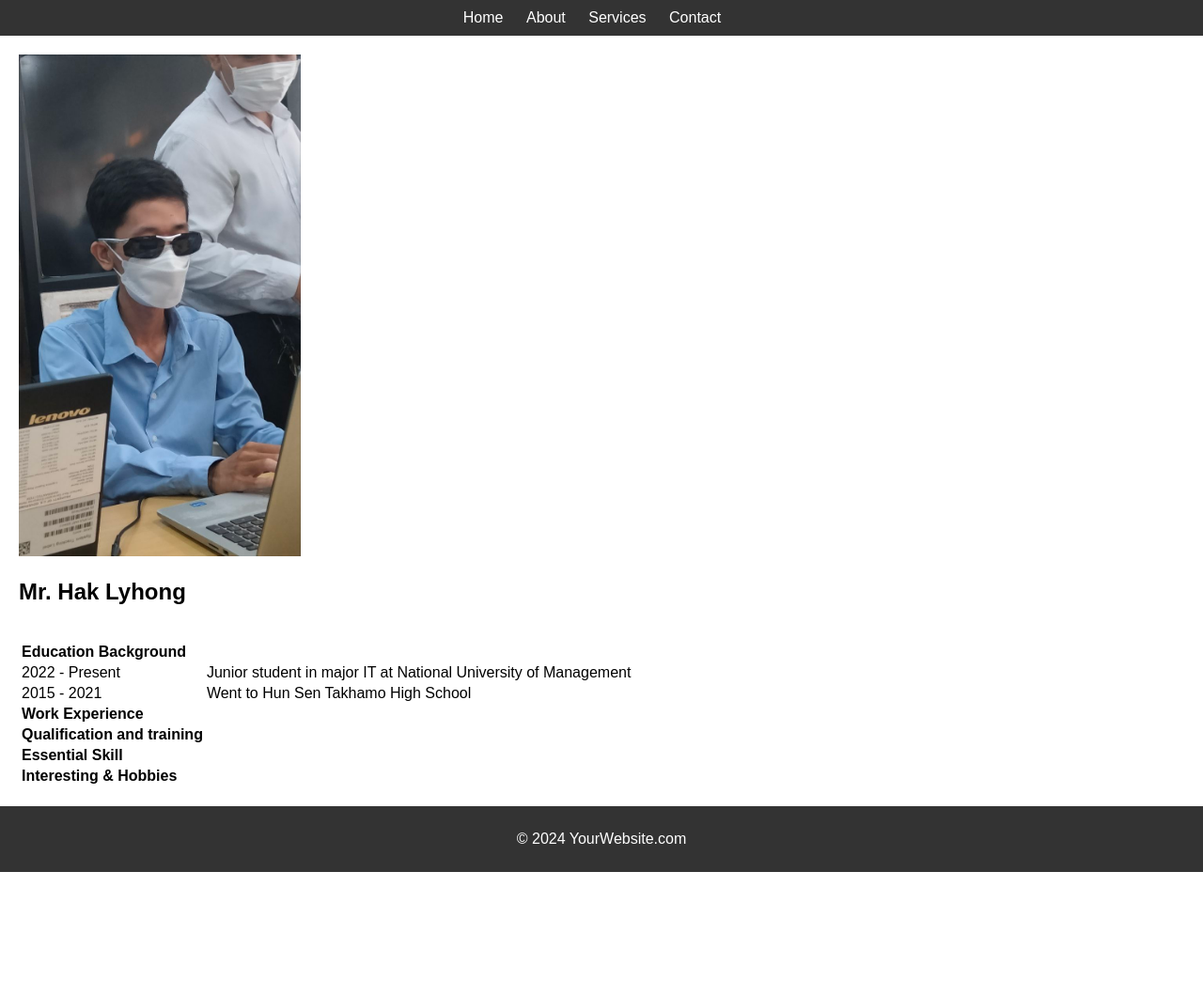
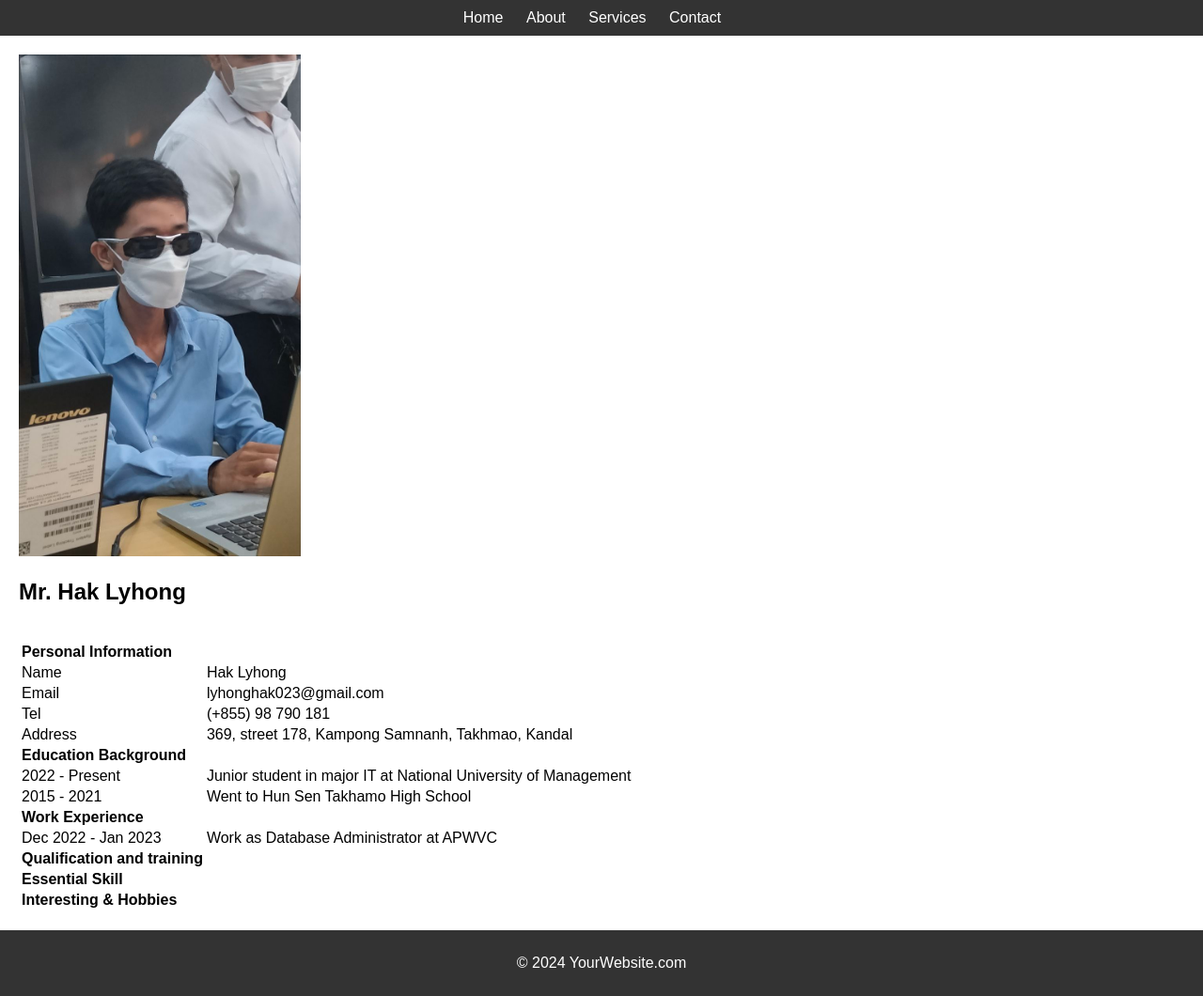
Before and after one commit to Hak-Lyhong/MyWebDevelop1, a plain HTML site: page about.html in a window 1280 px wide. Shown: the whole page at 94% size. Before the commit the page ends 928 px from the top, so only its background shows below. Drawn offline with Linux system fonts and the light colour scheme.

Commit message:
personal information

```diff
--- a/about.html
+++ b/about.html
@@ -26,6 +26,25 @@
       </h2><br>
       <table>
         <tr>
+          <td><b>Personal Information</b></td>
+        </tr>
+        <tr>
+          <td>Name</td>
+          <td>Hak Lyhong</td>
+        </tr>
+        <tr>
+          <td>Email</td>
+          <td>lyhonghak023@gmail.com</td>
+        </tr>
+        <tr>
+          <td>Tel</td>
+          <td>(+855) 98 790 181</td>
+        </tr>
+        <tr>
+          <td>Address</td>
+          <td>369, street 178, Kampong Samnanh, Takhmao, Kandal</td>
+        </tr>
+        <tr>
           <td><b>Education Background</b></td>
         </tr>
         <tr>
@@ -40,6 +59,10 @@
           <td>
             <b>Work Experience</b>
           </td>
+        </tr>
+        <tr>
+          <td>Dec 2022 - Jan 2023</td>
+          <td>Work as Database Administrator at APWVC</td>
         </tr>
         <tr>
           <td>
```
